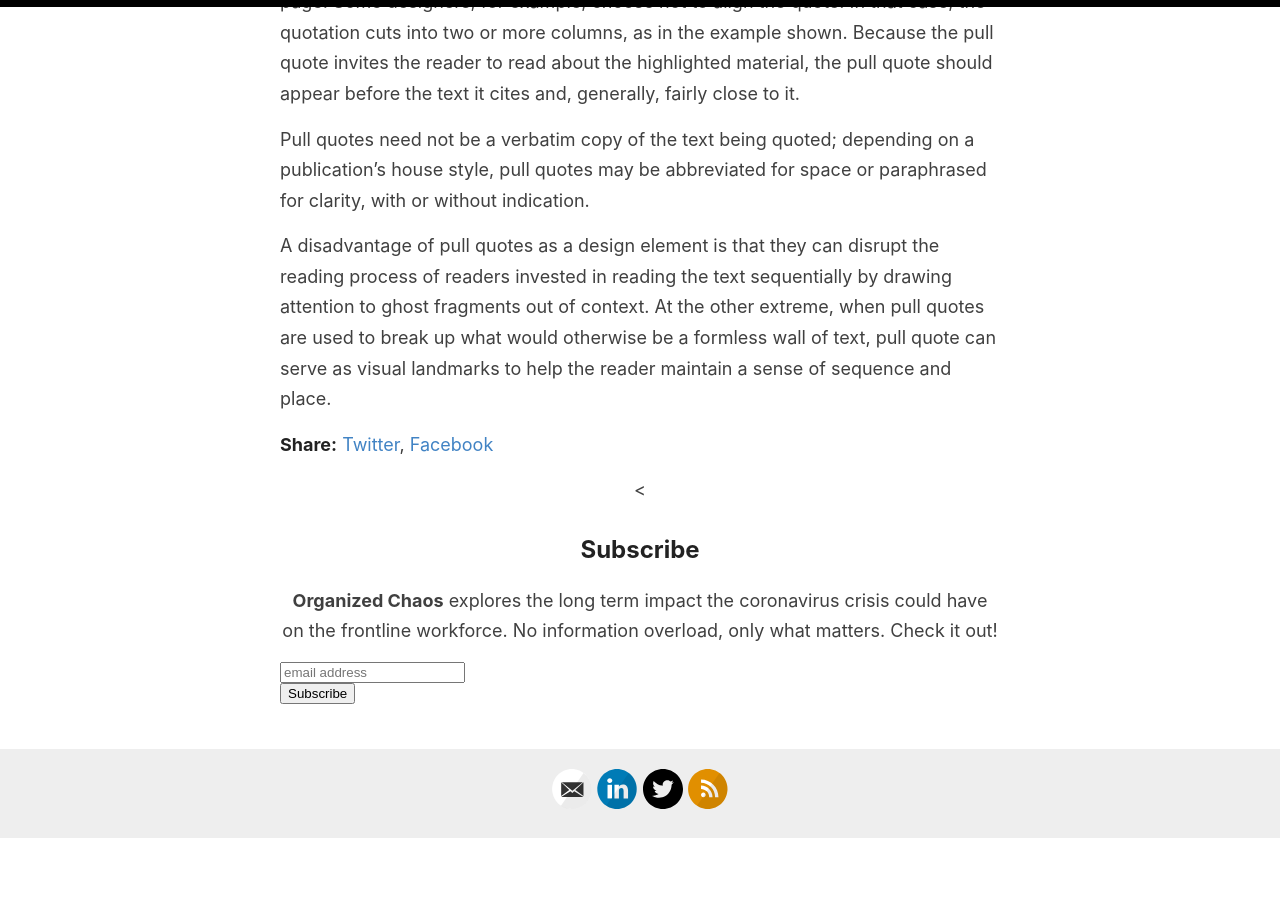
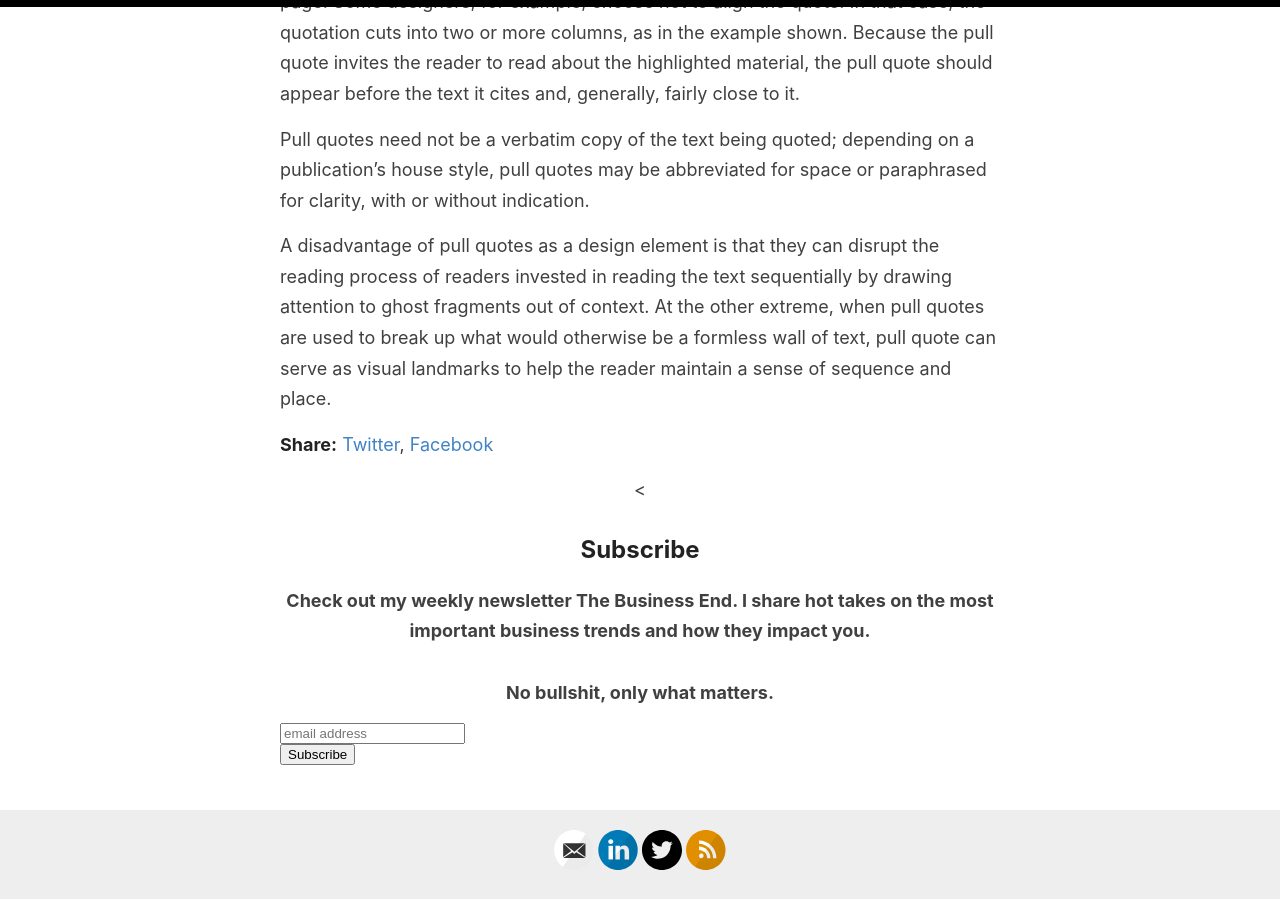
Before and after one commit to rickjarrell/backupblog, a Jekyll site: the page built from 2018-12-11-pullquotes.md, in a window 1280 px wide and 900 px high, scrolled down 653 px. Built offline with Jekyll 4.4.1, drawn with Linux system fonts in a browser that asks for light colours; comment, search, counter and statistics services are not loaded; before the commit the page ends 1492 px from its top, so only the background shows below that.

Commit message:
Update post.html

```diff
--- a/_layouts/post.html
+++ b/_layouts/post.html
@@ -38,7 +38,8 @@ layout: default
   {% include disqus.html %}
 </article>
 <p align = "center"><<h2>Subscribe</h2>
-  <p align = center><b>Organized Chaos</b> explores the long term impact the coronavirus crisis could have on the frontline workforce. No information overload, only what matters. Check it out!</p>
+  <p align = center><b>Check out my weekly newsletter <b>The Business End</b>. I share hot takes on the most important business trends and how they impact you.
+  <br><br>No bullshit, only what matters.</p>
   <!-- Begin Mailchimp Signup Form -->
   <link href="//cdn-images.mailchimp.com/embedcode/horizontal-slim-10_7.css" rel="stylesheet" type="text/css">
   <style type="text/css">
```
